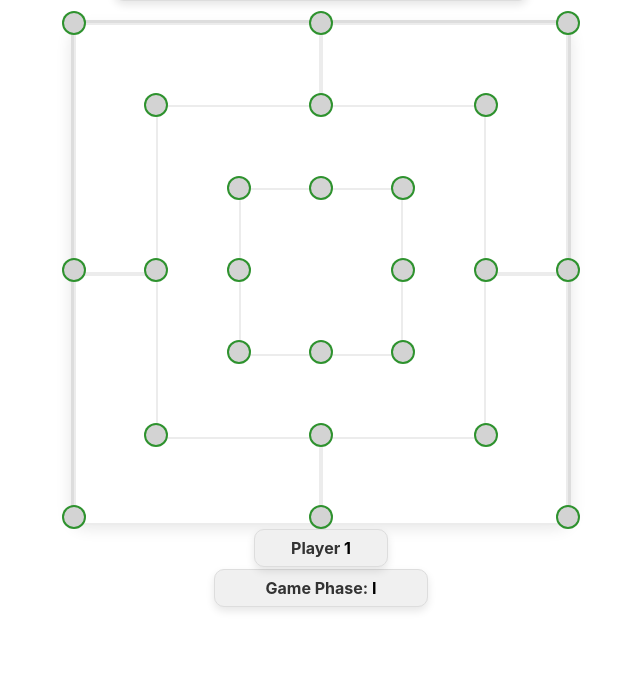
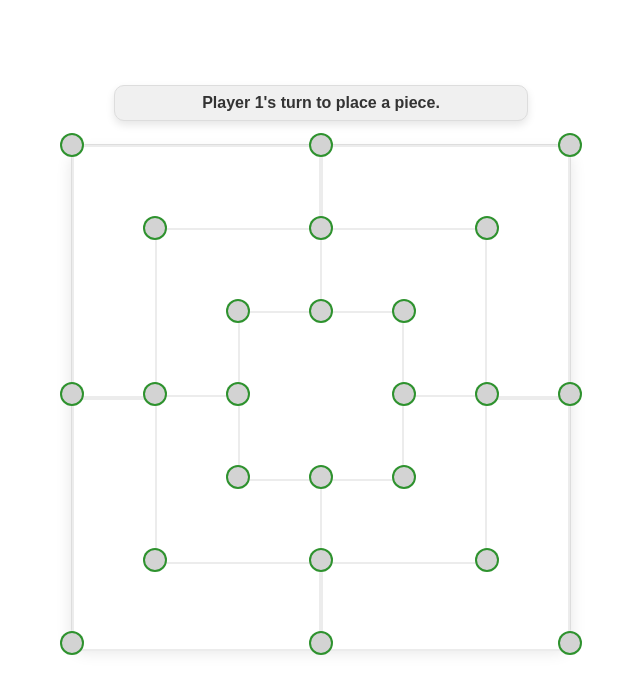
Before and after one commit to Yonis123/Shax, a React (Create React App) app: page / in a window 1280 px wide. Shown: the top 694 px of the page, without its empty margins (319-959 px from the left). Built offline with nearby package versions, Linux system fonts and the light colour scheme.

Commit message:
completed all changes for phase 1

```diff
--- a/src/components/Shaxboard.css
+++ b/src/components/Shaxboard.css
@@ -1,3 +1,16 @@
+/* Shake Animation */
+@keyframes shake {
+  0% { transform: translateX(0); }
+  25% { transform: translateX(-5px); }
+  50% { transform: translateX(5px); }
+  75% { transform: translateX(-5px); }
+  100% { transform: translateX(0); }
+}
+
+/* Info Div Styles with Shake Animation */
+.shake {
+  animation: shake 0.5s;
+}
 /* General Styles */
 .app {
   width: 100%;
@@ -9,11 +22,20 @@
   align-items: center;
 }
 
+/* Title Styles */
+.title {
+  font-size: 2em;
+  font-weight: bold;
+  margin-bottom: 20px; /* Add margin-bottom to create space between the title and the board */
+  text-align: center;
+}
+
 /* Border Image Styles */
 .bi-2, .bi-3, .bi-4 {
   border: 2px solid transparent;
   border-image: url("https://upload.wikimedia.org/wikipedia/commons/7/78/Aztec_calendar_%28bronze%29.svg") 100 repeat;
 }
+
 
 /* Board Styles */
 .board {
@@ -23,12 +45,12 @@
   max-width: 500px;
   height: 90vw; /* Maintain square aspect ratio */
   max-height: 500px;
-  margin: 20px auto;
+  margin: 10% auto; /* Increase the margin-top to move the board downwards */
   text-align: center;
   position: relative;
   border-radius: 15px; /* Slightly larger rounded corners */
   box-shadow: 0 8px 16px rgba(0, 0, 0, 0.1); /* Softer shadow for more depth */
-  border: 3px solid #DDD; /* Light grey border */
+  border: 1px solid #DDD; /* Light grey border */
 }
 
 /* Quarter Styles */
@@ -58,6 +80,28 @@
   width: 66.66%;
   height: 0;
   padding-bottom: 66.66%;
+
+}
+/* creates that one inner line I have been missing */
+.inner1::after {
+  content: '';
+  position: absolute;
+  top: 50%; /* Position at the middle vertically */
+  left: 50%; /* Position at the middle horizontally */
+  width: 2px; /* Line thickness for vertical line */
+  height: 100%; /* Full height */
+  background-color: #ECECEC; /* Line color */
+  transform: translate(-50%, -50%); /* Center the line */
+}
+.inner1::before {
+  content: '';
+  position: absolute;
+  top: 50%; /* Position at the middle vertically */
+  left: 50%; /* Position at the middle horizontally */
+  width: 100%; /* Full width for horizontal line */
+  height: 2px; /* Line thickness */
+  background-color: #ECECEC; /* Line color */
+  transform: translate(-50%, -50%); /* Center the line */
 }
 
 .inner2 {
--- a/src/components/Shaxboard.js
+++ b/src/components/Shaxboard.js
@@ -11,7 +11,7 @@ class Shaxboard extends React.Component{
         }
         this.state = {
           board: board,
-          info: "Select a position for placement.",
+          info: "Player 1's turn to place a piece.",
           gamePhase: "I",
           removingPhase: false,
           player1Moves: 0,
@@ -89,14 +89,14 @@ class Shaxboard extends React.Component{
               this.state.player2Nodes--;
             }
             this.state.board[node].controllingPlayer = 0;
-            this.state.removingPhase=false;
-            this.state.currentPlayer=this.getNextPlayer(this.state.currentPlayer);
-            this.state.info="Select a position for placement.";
+            this.state.removingPhase = false;
+            this.state.currentPlayer = this.getNextPlayer(this.state.currentPlayer);
+            this.setState({ info: `Player ${this.state.currentPlayer}'s turn to place a piece.` }); // Update info for the next player
             this.forceUpdate();
           } else {
             const info = this.state.info;
-            this.setState({info:"Invalid selection!"});
-            setTimeout(function() {this.setState({info:info})}.bind(this), 1500);
+            this.setState({ info: "Invalid selection!" });
+            setTimeout(function() { this.setState({ info: info }) }.bind(this), 1500);
           }
         } else if (!(this.state.removingPhase)) {
           if (this.state.gamePhase === "I") {
@@ -110,24 +110,28 @@ class Shaxboard extends React.Component{
                 this.state.player2Moves++;
               }
               if (this.millIsFormed(node)) {
-                this.state.info="A mill was formed! Remove an opponent piece from the board.";
-                this.state.removingPhase=true;
+                this.setState({ info: "A mill was formed! Remove an opponent piece from the board." });
+                this.state.removingPhase = true;
+              } else {
+                this.state.currentPlayer = this.getNextPlayer(this.state.currentPlayer);
+                if (this.state.player2Moves === 9) {
+                  this.setState({ gamePhase: "II", info: "Game Phase II: Start moving pieces." });
+                } else {
+                  this.setState({ info: `Player ${this.state.currentPlayer}'s turn to place a piece.` }); // Update info for the next player
+                }
+              }
               this.forceUpdate();
-              } else if (!(this.millIsFormed(node))) {
-                this.state.currentPlayer=this.getNextPlayer(this.state.currentPlayer);
-                this.forceUpdate();
-              }
-              if (this.state.player2Moves === 9) {
-                this.state.gamePhase="II";
+            } else {
+              const info = this.state.info;
+              this.setState({ info: "Invalid placement!" });
+              setTimeout(function() { this.setState({ info: info }) }.bind(this), 1500);
             }
           } else {
-              const info = this.state.info;
-              this.setState({info:"Invalid placement!"});
-              setTimeout(function() {this.setState({info:info})}.bind(this), 1500);
-            }
-          } else {this.state.info="Second game phase not yet implemented";}
+            this.setState({ info: "Second game phase not yet implemented" });
           }
         }
+      }
+
       getUnclickedNodes() {
         return this.state.board.filter(node => node.controllingPlayer === 0);
       }
@@ -158,16 +162,19 @@ class Shaxboard extends React.Component{
 
 
         return (
+          <div className="app">
+
             <div className="board bi-2">
               {nodes}
-            <div className="phase-div bi-3">Game Phase: <span className="black">{this.state.gamePhase}</span></div>
-            <div className="player-div bi-3"> Player <span className="black">{this.state.currentPlayer}</span></div>
+              {/* <div className="phase-div bi-3">Game Phase: <span className="black">{this.state.gamePhase}</span></div>
+              <div className="player-div bi-3"> Player <span className="black">{this.state.currentPlayer}</span></div> */}
               <div className="info-div bi-3">{this.state.info}</div>
               {quarters}
               <div className="inner1 bi-4"/>
               <div className="inner2 bi-4"/>
               {/* <div className="lateral bi-3"><span className="white">Player 1 Pieces left: {this.state.player1Nodes}</span></div>
               <div className="lateral2 bi-3"><span className="black">Player 2 Pieces left: {this.state.player2Nodes}</span></div> */}
+            </div>
           </div>
         );
       }
```
Lines whose indentation alone changed are shown as unchanged.
